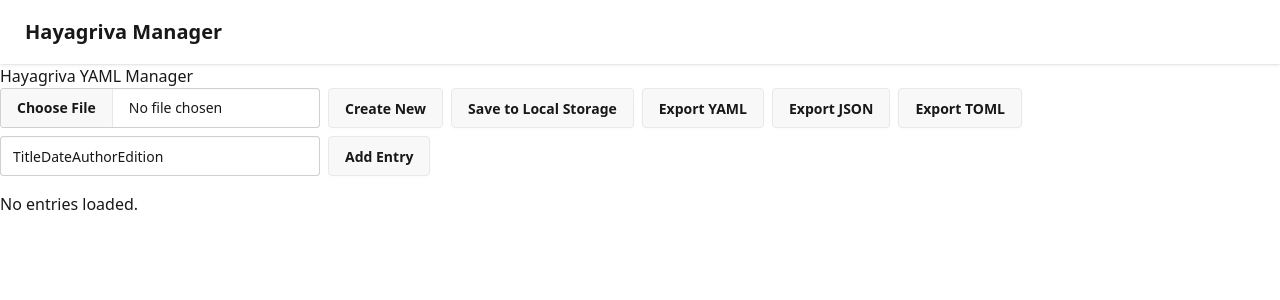
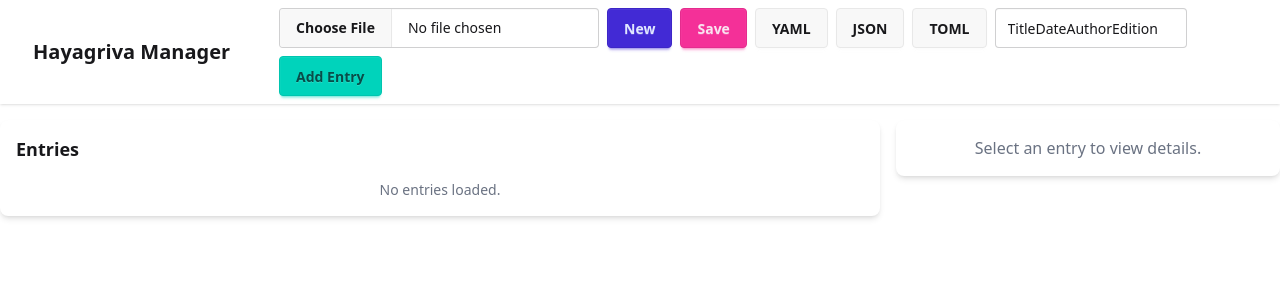
Before and after one commit to jassielof/hayagriva-manager, a SvelteKit app in the folder web/: page / in a window 1280 px wide. Shown: the top 300 px of the page. Built offline with nearby package versions, Linux system fonts and the light colour scheme.

Commit message:
better viewer

```diff
--- a/web/package.json
+++ b/web/package.json
@@ -38,6 +38,7 @@
 		"vite": "^6.2.6"
 	},
 	"dependencies": {
+		"@ltd/j-toml": "^1.38.0",
 		"js-yaml": "^4.1.0"
 	}
 }
--- a/web/src/routes/+page.svelte
+++ b/web/src/routes/+page.svelte
@@ -6,6 +6,10 @@
     let entries: Record<string, any> = {};
     let fileName = 'hayagriva.yml';
     let idPattern = 'TitleDateAuthorEdition';
+    let selectedId: string | null = null;
+    let entryTypes = [
+        'article', 'book', 'web', 'conference', 'report', 'thesis', 'misc', 'reference', 'periodical', 'proceedings'
+    ];
 
     onMount(() => {
         const saved = localStorage.getItem('hayagriva-yaml');
@@ -25,6 +29,7 @@
         try {
             entries = await parseFile(file);
             localStorage.setItem('hayagriva-yaml', JSON.stringify(entries));
+            selectedId = null;
         } catch (e) {
             alert('Invalid file');
         }
@@ -34,6 +39,7 @@
         entries = {};
         fileName = 'hayagriva.yml';
         localStorage.setItem('hayagriva-yaml', JSON.stringify(entries));
+        selectedId = null;
     }
 
     function saveToLocal() {
@@ -63,10 +69,10 @@
             return;
         }
         entries = { ...entries, [id]: { type: '', title: '', author: '' } };
+        selectedId = id;
     }
 
     function generateIdFromPattern(): string {
-		// Very basic: just join the pattern fields with underscores
         return idPattern.split(/[^a-zA-Z0-9]+/).join('');
     }
 
@@ -74,66 +80,156 @@
         if (!confirm(`Delete entry "${id}"?`)) return;
         const { [id]: _, ...rest } = entries;
         entries = rest;
+        if (selectedId === id) selectedId = null;
+    }
+
+    function updateSelectedEntry(field: string, value: any) {
+        if (!selectedId) return;
+        entries = {
+            ...entries,
+            [selectedId]: { ...entries[selectedId], [field]: value }
+        };
     }
 </script>
 
-<div class="navbar bg-base-100 shadow-sm">
+<div class="navbar bg-base-100 shadow-sm flex flex-col md:flex-row md:items-center md:justify-between gap-2 px-4">
     <a class="btn btn-ghost text-xl" href="/">Hayagriva Manager</a>
-</div>
-
-<h1>Hayagriva YAML Manager</h1>
-
-<div class="mb-4 flex flex-wrap gap-2">
+    <div class="flex flex-wrap gap-2 items-center">
         <input
             type="file"
             accept=".yml,.yaml,.json,.toml"
             on:change={handleFileUpload}
-		class="file-input"
+            class="file-input file-input-bordered"
         />
-	<button class="btn" on:click={createNew}>Create New</button>
-	<button class="btn" on:click={saveToLocal}>Save to Local Storage</button>
-	<button class="btn" on:click={() => doExport('yaml')}>Export YAML</button>
-	<button class="btn" on:click={() => doExport('json')}>Export JSON</button>
-	<button class="btn" on:click={() => doExport('toml')}>Export TOML</button>
+        <button class="btn btn-primary" on:click={createNew}>New</button>
+        <button class="btn btn-secondary" on:click={saveToLocal}>Save</button>
+        <button class="btn" on:click={() => doExport('yaml')}>YAML</button>
+        <button class="btn" on:click={() => doExport('json')}>JSON</button>
+        <button class="btn" on:click={() => doExport('toml')}>TOML</button>
         <input
-		class="input input-bordered"
+            class="input input-bordered w-48"
             bind:value={idPattern}
-		placeholder="ID Pattern (e.g. TitleDateAuthorEdition)"
+            placeholder="ID Pattern"
         />
-	<button class="btn" on:click={addEntry}>Add Entry</button>
+        <button class="btn btn-accent" on:click={addEntry}>Add Entry</button>
+    </div>
 </div>
 
+<div class="mx-auto mt-4 flex max-w-7xl gap-4">
+    <!-- Entries List -->
+    <div class="flex-1">
+        <div class="card bg-base-100 shadow-md">
+            <div class="card-body p-4">
+                <h2 class="card-title mb-2">Entries</h2>
                 {#if Object.keys(entries).length === 0}
-	<p>No entries loaded.</p>
+                    <p class="text-center text-gray-500">No entries loaded.</p>
                 {:else}
-	<table class="table w-full">
+                    <table class="table table-zebra w-full">
                         <thead>
                             <tr>
-				<th>ID</th>
-				<th>Type</th>
-				<th>Title</th>
-				<th>Author</th>
-				<th>Actions</th>
+                                <th class="w-1/3">Title</th>
+                                <th class="w-1/4">Author</th>
+                                <th class="w-1/6">Type</th>
+                                <th class="w-1/6">Year</th>
+                                <th class="w-12"></th>
                             </tr>
                         </thead>
                         <tbody>
                             {#each Object.entries(entries) as [id, entry]}
-				<tr>
-					<td>{id}</td>
+                                <tr
+                                    class={selectedId === id
+                                        ? 'bg-primary text-primary-content'
+                                        : 'hover:bg-base-200 cursor-pointer'}
+                                    on:click={() => (selectedId = id)}
+                                >
+                                    <td class="font-semibold truncate max-w-xs">
+                                        {#if entry.title}
+                                            {entry.title}
+                                        {:else}
+                                            <span class="italic text-gray-400">No title</span>
+                                        {/if}
+                                    </td>
+                                    <td class="truncate max-w-xs">{Array.isArray(entry.author) ? entry.author.join('; ') : entry.author}</td>
+                                    <td>{entry.type}</td>
+                                    <td>{entry.date ? (typeof entry.date === 'string' ? entry.date.slice(0, 4) : entry.date) : ''}</td>
                                     <td>
-						<input bind:value={entry.type} on:change={() => (entries = { ...entries })} />
-					</td>
-					<td>
-						<input bind:value={entry.title} on:change={() => (entries = { ...entries })} />
-					</td>
-					<td>
-						<input bind:value={entry.author} on:change={() => (entries = { ...entries })} />
-					</td>
-					<td>
-						<button class="btn btn-error btn-xs" on:click={() => deleteEntry(id)}>Delete</button>
+                                        <button
+                                            class="btn btn-error btn-xs"
+                                            on:click|stopPropagation={() => deleteEntry(id)}>✕</button>
                                     </td>
                                 </tr>
                             {/each}
                         </tbody>
                     </table>
                 {/if}
+            </div>
+        </div>
+    </div>
+
+    <!-- Sidebar: Entry Details -->
+    <div class="w-full md:w-96">
+        {#if selectedId && entries[selectedId]}
+            <div class="card bg-base-100 sticky top-4 shadow-md">
+                <div class="card-body">
+                    <h2 class="card-title mb-2">Entry Details</h2>
+                    <form class="flex flex-col gap-2">
+                        <label class="form-control w-full">
+                            <span class="label-text">Title</span>
+                            <input
+                                class="input input-bordered"
+                                bind:value={entries[selectedId].title}
+                                on:input={(e) => {
+                                    const target = e.target as HTMLInputElement | null;
+                                    if (target) updateSelectedEntry('title', target.value);
+                                }}
+                            />
+                        </label>
+                        <label class="form-control w-full">
+                            <span class="label-text">Author</span>
+                            <input
+                                class="input input-bordered"
+                                bind:value={entries[selectedId].author}
+                                on:input={(e) => {
+                                    const target = e.target as HTMLInputElement | null;
+                                    if (target) updateSelectedEntry('author', target.value);
+                                }}
+                            />
+                        </label>
+                        <label class="form-control w-full">
+                            <span class="label-text">Type</span>
+                            <select
+                                class="select select-bordered"
+                                bind:value={entries[selectedId].type}
+                                on:change={(e) => {
+                                    const target = e.target as HTMLSelectElement | null;
+                                    if (target) updateSelectedEntry('type', target.value);
+                                }}
+                            >
+                                <option value="">Select type</option>
+                                {#each entryTypes as type}
+                                    <option value={type}>{type}</option>
+                                {/each}
+                            </select>
+                        </label>
+                        <label class="form-control w-full">
+                            <span class="label-text">Date</span>
+                            <input
+                                class="input input-bordered"
+                                bind:value={entries[selectedId].date}
+                                on:input={(e) => {
+                                    const target = e.target as HTMLInputElement | null;
+                                    if (target) updateSelectedEntry('date', target.value);
+                                }}
+                            />
+                        </label>
+                        <!-- Add more fields as needed -->
+                    </form>
+                </div>
+            </div>
+        {:else}
+            <div class="card bg-base-100 p-4 text-center text-gray-500 shadow-md">
+                <p>Select an entry to view details.</p>
+            </div>
+        {/if}
+    </div>
+</div>
```
Also changed, not shown: 1 other file (tests, documents, lock files or other folders). Lines whose indentation alone changed are shown as unchanged.
